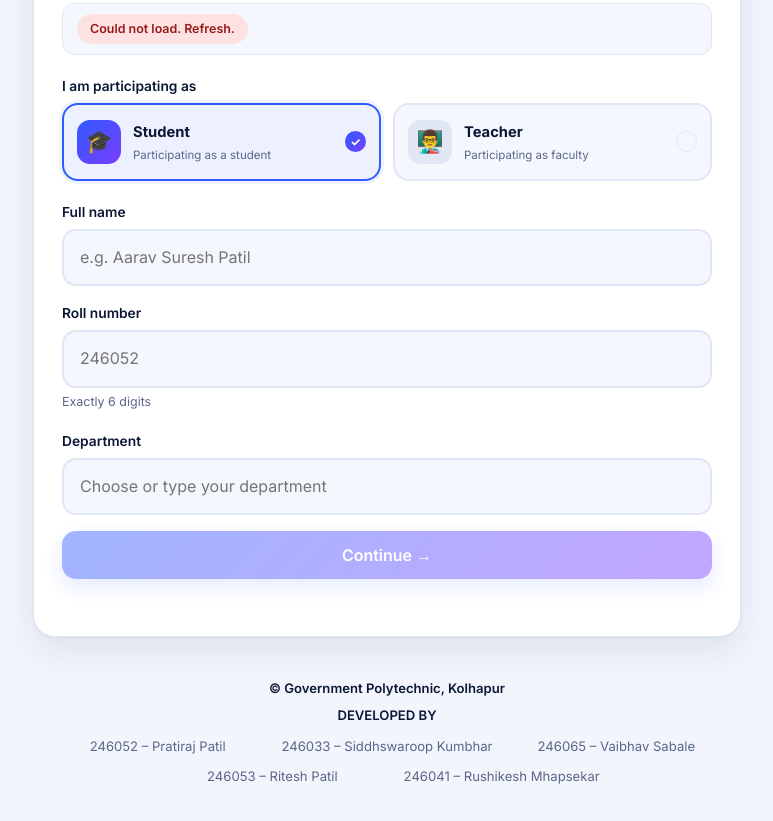
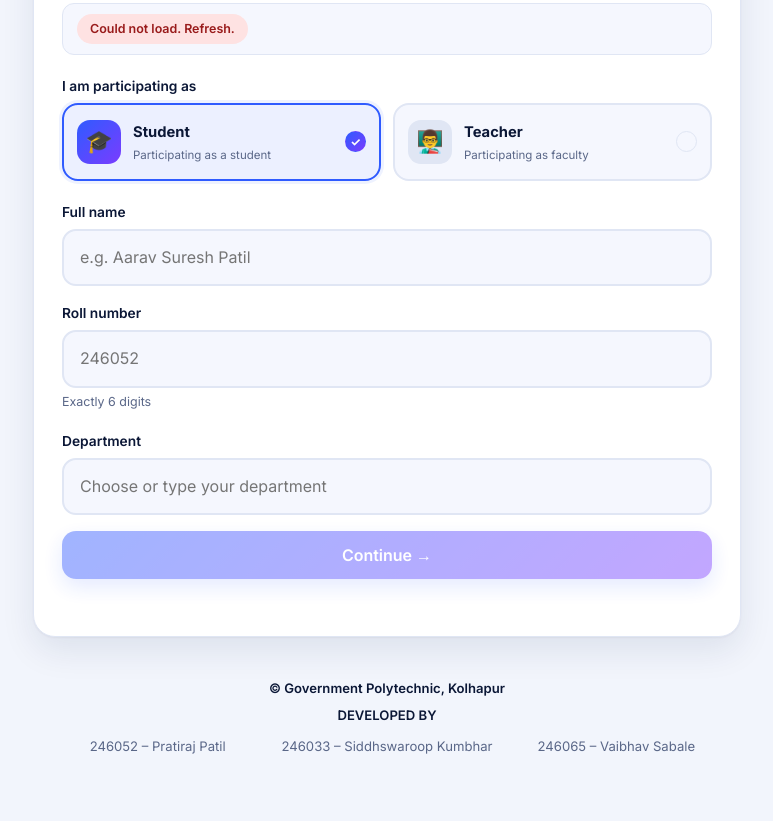
Before and after one commit to pratirajpatil0714-creator/cyber-security-awareness-quiz, a website: page public/quiz.html in a window 1280 px wide. Shown: the part 417-1238 px from the top of the page, without its empty margins (253-1026 px from the left). Drawn offline with Linux system fonts and the light colour scheme; no server answers.

Commit message:
Remove team members from quiz footer
Removed team members Ritesh Patil and Rushikesh Mhapsekar from the quiz footer.

```diff
--- a/public/quiz.html
+++ b/public/quiz.html
@@ -245,10 +245,6 @@
 
         </div>
 
-        <div class="team-row team-row-two">
-          <p>246053 – Ritesh Patil</p>
-          <p>246041 – Rushikesh Mhapsekar</p>
-        </div>
       </div>
     </div>
   </footer>
```
